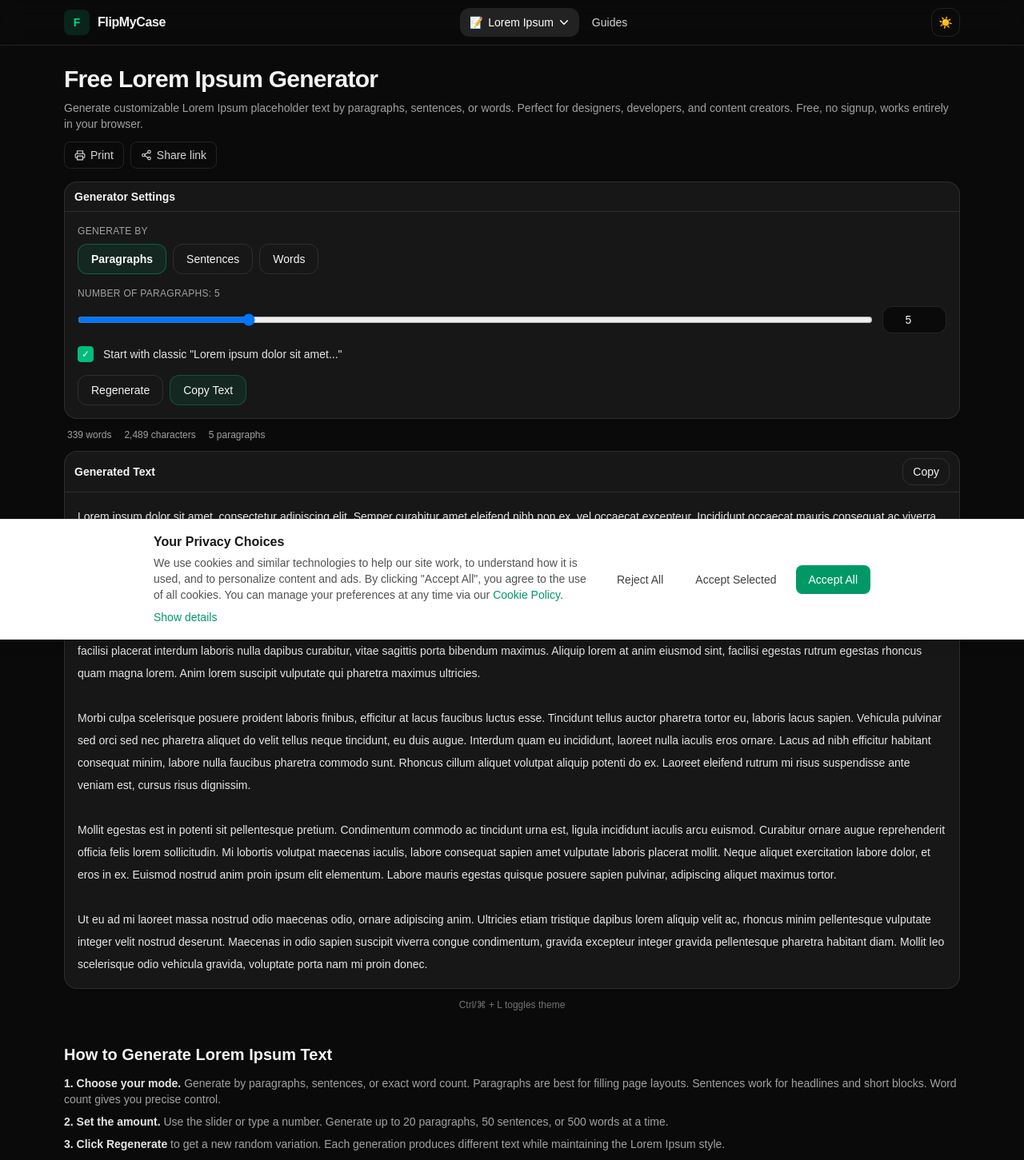
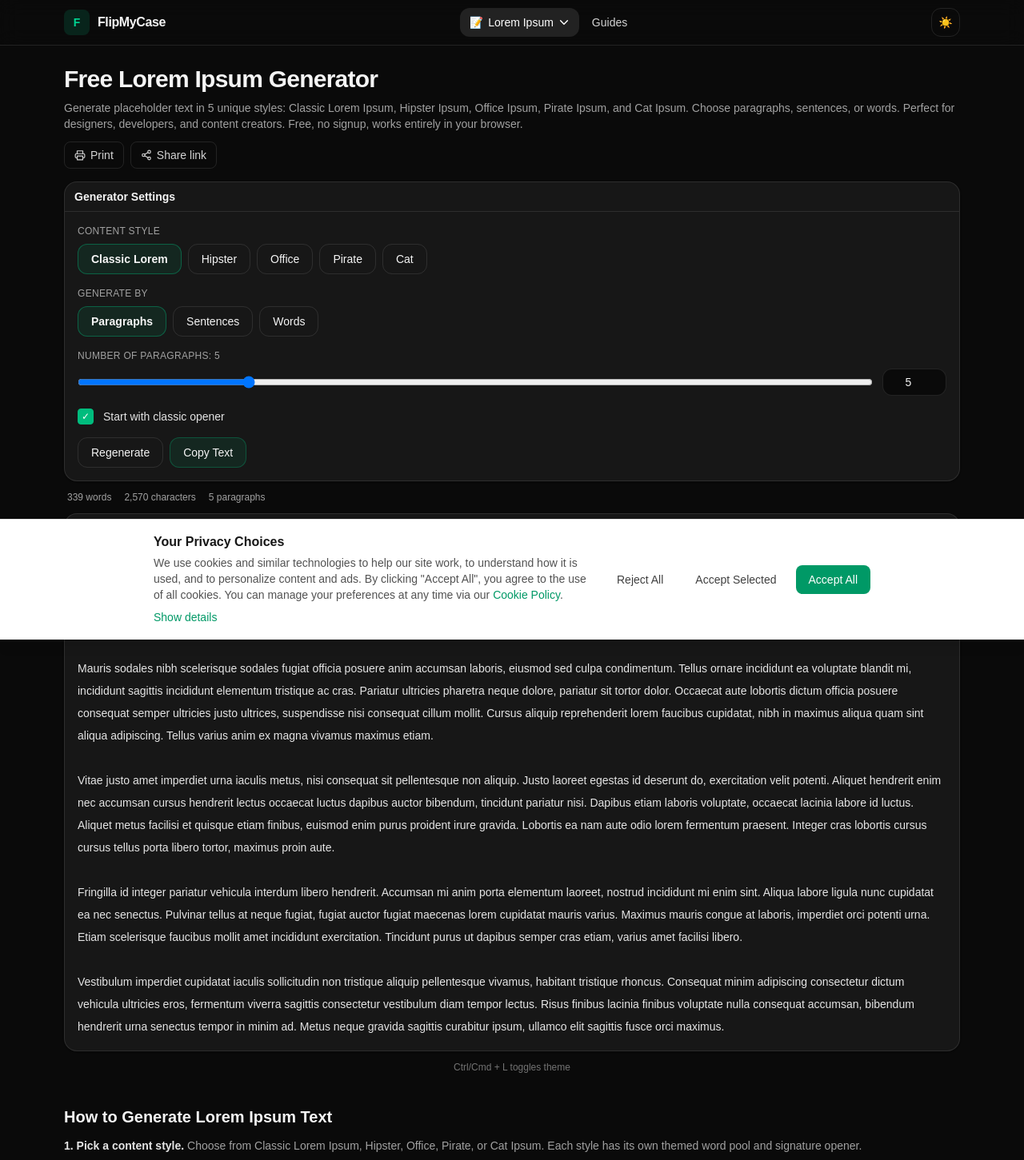
Before and after one commit to raiderj77/text-converter, a Next.js app: page /lorem-ipsum-generator in a window 1280 px wide. Shown: the top 1451 px of the page at 80% size. Built offline with nearby package versions, Linux system fonts and the light colour scheme.

Commit message:
feat: upgrade Lorem Ipsum to Placeholder Text Generator with 5 styles
Co-Authored-By: Claude Opus 4.6 <noreply@anthropic.com>

```diff
--- a/app/lorem-ipsum-generator/page.tsx
+++ b/app/lorem-ipsum-generator/page.tsx
@@ -19,6 +19,8 @@ export const metadata: Metadata = {
     "lorem ipsum paragraphs", "lorem ipsum words", "lorem ipsum sentences",
     "placeholder text for design", "lipsum generator", "random text generator",
     "lorem ipsum for web design", "dummy text for mockups", "sample text generator",
+    "hipster ipsum", "office ipsum", "pirate ipsum", "cat ipsum",
+    "funny placeholder text", "alternative lorem ipsum",
   ],
   openGraph: {
     title: tool.title,
@@ -35,6 +37,11 @@ const faqItems = [
       "Lorem Ipsum is placeholder text used in design and publishing since the 1500s. It resembles Latin but is intentionally scrambled so it does not distract from the visual layout. Designers use it to fill space in mockups, prototypes, and templates before real content is ready.",
   },
   {
+    question: "What content styles are available?",
+    answer:
+      "This generator offers 5 styles: Classic Lorem Ipsum (traditional Latin-like text), Hipster Ipsum (artisan, craft beer, avocado toast vocabulary), Office Ipsum (corporate buzzwords like synergy, leverage, and pivot), Pirate Ipsum (nautical slang and seafaring terms), and Cat Ipsum (cat behaviors, sounds, and feline antics). Each style generates unique placeholder text with its own word pool.",
+  },
+  {
     question: "Why use Lorem Ipsum instead of real text?",
     answer:
       "Real text draws attention to the content itself rather than the design. Lorem Ipsum lets designers, clients, and developers evaluate layout, typography, and spacing without being distracted by readable words. It also avoids the bias of using draft content that might be mistaken for final copy.",
@@ -42,22 +49,27 @@ const faqItems = [
   {
     question: "Can I generate a specific number of words?",
     answer:
-      "Yes. Switch the mode to 'words' and set the exact number you need. The generator supports up to 500 words in a single generation. You can also generate by paragraphs (up to 20) or sentences (up to 50).",
+      "Yes. Switch the mode to 'words' and set the exact number you need. The generator supports up to 500 words in a single generation. You can also generate by paragraphs (up to 20) or sentences (up to 50). All 5 content styles support all three modes.",
+  },
+  {
+    question: "When should I use a fun style instead of classic Lorem Ipsum?",
+    answer:
+      "Fun styles like Hipster, Office, Pirate, and Cat Ipsum are great for internal mockups, team presentations, or when you want to add humor to design reviews. Classic Lorem Ipsum is best for client-facing deliverables where neutral placeholder text is preferred.",
   },
   {
     question: "Is this real Latin?",
     answer:
-      "No. Lorem Ipsum is derived from a passage by Cicero written in 45 BC, but the text has been altered and scrambled over centuries. The words resemble Latin but many are not actual Latin words. The purpose is visual similarity, not linguistic accuracy.",
+      "No. Classic Lorem Ipsum is derived from a passage by Cicero written in 45 BC, but the text has been altered and scrambled over centuries. The words resemble Latin but many are not actual Latin words. The other styles (Hipster, Office, Pirate, Cat) use English words themed to their style.",
   },
   {
     question: "Does the classic opening always start the same way?",
     answer:
-      "When the 'Start with classic Lorem ipsum' option is enabled, the text always begins with 'Lorem ipsum dolor sit amet, consectetur adipiscing elit.' This is the traditional opening used since the 1960s. You can disable this option for fully randomized text.",
+      "Each style has its own signature opener. Classic starts with 'Lorem ipsum dolor sit amet,' while Hipster, Office, Pirate, and Cat each have a themed opening line. You can disable the opener checkbox for fully randomized text in any style.",
   },
   {
     question: "Can I use this generated text commercially?",
     answer:
-      "Yes. Lorem Ipsum is in the public domain and has no copyright restrictions. You can use the generated placeholder text in any project, commercial or personal, without attribution.",
+      "Yes. All generated placeholder text is free to use in any project, commercial or personal, without attribution. The text is randomly assembled from word pools and has no copyright restrictions.",
   },
   {
     question: "How many words are in a typical paragraph?",
@@ -92,9 +104,10 @@ export default function LoremIpsumPage() {
           Free Lorem Ipsum Generator
         </h1>
         <p className="mt-2 text-sm text-neutral-400">
-          Generate customizable Lorem Ipsum placeholder text by paragraphs, sentences, or
-          words. Perfect for designers, developers, and content creators. Free, no signup,
-          works entirely in your browser.
+          Generate placeholder text in 5 unique styles: Classic Lorem Ipsum, Hipster Ipsum,
+          Office Ipsum, Pirate Ipsum, and Cat Ipsum. Choose paragraphs, sentences, or words.
+          Perfect for designers, developers, and content creators. Free, no signup, works
+          entirely in your browser.
         </p>
 
         <div className="mt-3">
@@ -115,23 +128,28 @@ export default function LoremIpsumPage() {
           </h2>
           <div className="mt-3 text-sm text-neutral-400 space-y-2">
             <p>
-              <strong className="text-neutral-200">1. Choose your mode.</strong> Generate by
+              <strong className="text-neutral-200">1. Pick a content style.</strong> Choose from
+              Classic Lorem Ipsum, Hipster, Office, Pirate, or Cat Ipsum. Each style has its
+              own themed word pool and signature opener.
+            </p>
+            <p>
+              <strong className="text-neutral-200">2. Choose your mode.</strong> Generate by
               paragraphs, sentences, or exact word count. Paragraphs are best for filling page
               layouts. Sentences work for headlines and short blocks. Word count gives you
               precise control.
             </p>
             <p>
-              <strong className="text-neutral-200">2. Set the amount.</strong> Use the slider
+              <strong className="text-neutral-200">3. Set the amount.</strong> Use the slider
               or type a number. Generate up to 20 paragraphs, 50 sentences, or 500 words at a
               time.
             </p>
             <p>
-              <strong className="text-neutral-200">3. Click Regenerate</strong> to get a new
+              <strong className="text-neutral-200">4. Click Regenerate</strong> to get a new
               random variation. Each generation produces different text while maintaining the
-              Lorem Ipsum style.
+              selected style.
             </p>
             <p>
-              <strong className="text-neutral-200">4. Copy with one click.</strong> The
+              <strong className="text-neutral-200">5. Copy with one click.</strong> The
               generated text is ready to paste into Figma, Sketch, Adobe XD, HTML, WordPress,
               or any other tool.
             </p>
--- a/components/tools/lorem-ipsum.tsx
+++ b/components/tools/lorem-ipsum.tsx
@@ -5,11 +5,22 @@ import { cx, formatNumber } from "@/lib/utils";
 import { useTheme } from "@/components/layout/theme-provider";
 
 /**
- * Standard Lorem Ipsum corpus broken into words.
- * We generate text by randomly assembling from this pool,
- * starting with the classic "Lorem ipsum dolor sit amet..." opener.
+ * Content style definitions.
+ * Each style has a word pool and an optional classic opener.
  */
-const LOREM_WORDS = [
+type ContentStyle = {
+  id: string;
+  label: string;
+  words: string[];
+  opener: string;
+};
+
+const STYLES: ContentStyle[] = [
+  {
+    id: "lorem",
+    label: "Classic Lorem",
+    opener: "Lorem ipsum dolor sit amet, consectetur adipiscing elit.",
+    words: [
       "lorem", "ipsum", "dolor", "sit", "amet", "consectetur", "adipiscing", "elit",
       "sed", "do", "eiusmod", "tempor", "incididunt", "ut", "labore", "et", "dolore",
       "magna", "aliqua", "enim", "ad", "minim", "veniam", "quis", "nostrud",
@@ -35,37 +46,143 @@ const LOREM_WORDS = [
       "tristique", "turpis", "ultrices", "ultricies", "urna", "varius",
       "vehicula", "vel", "vestibulum", "vitae", "vivamus", "viverra", "volutpat",
       "vulputate",
+    ],
+  },
+  {
+    id: "hipster",
+    label: "Hipster",
+    opener: "Craft beer artisan pour-over, sustainable single-origin coffee aesthetic.",
+    words: [
+      "artisan", "craft", "beer", "pour-over", "sustainable", "single-origin", "coffee",
+      "aesthetic", "vinyl", "fixie", "kombucha", "avocado", "toast", "brunch",
+      "organic", "farm-to-table", "cold-pressed", "juice", "matcha", "latte",
+      "sourdough", "fermented", "kimchi", "sriracha", "umami", "truffle",
+      "micro-batch", "small-batch", "handcrafted", "bespoke", "curated", "vintage",
+      "retro", "thrift", "upcycled", "reclaimed", "edison", "bulb", "exposed",
+      "brick", "minimalist", "industrial", "loft", "coworking", "nomad",
+      "bushwick", "williamsburg", "shoreditch", "portland", "brooklyn",
+      "typewriter", "polaroid", "letterpress", "screenprint", "zine",
+      "taxidermy", "terrarium", "succulent", "macrame", "wabi-sabi",
+      "hygge", "kinfolk", "slow-living", "mindful", "intentional",
+      "ethically-sourced", "fair-trade", "locally-grown", "pasture-raised",
+      "gluten-free", "plant-based", "adaptogenic", "probiotic", "superfood",
+      "acai", "goji", "turmeric", "oat-milk", "almond-butter",
+      "flannel", "beanie", "raw-denim", "selvage", "heritage",
+      "gastropub", "speakeasy", "mixology", "bitters", "infused",
+      "charcuterie", "artisanal", "foraged", "heirloom", "seasonal",
+      "beard", "mustache", "man-bun", "tattooed", "pierced",
+      "conscious", "authentic", "narrative", "storytelling", "curation",
+      "vegan", "cruelty-free", "biodegradable", "compostable", "zero-waste",
+    ],
+  },
+  {
+    id: "office",
+    label: "Office",
+    opener: "Let's circle back on the synergy deliverables and leverage our core competencies.",
+    words: [
+      "synergy", "leverage", "pivot", "disrupt", "scalable", "bandwidth", "paradigm",
+      "stakeholder", "deliverables", "action-items", "circle-back", "deep-dive",
+      "low-hanging-fruit", "move-the-needle", "drill-down", "take-offline",
+      "core-competency", "best-practice", "value-add", "touch-base",
+      "alignment", "optics", "cadence", "runway", "north-star",
+      "ecosystem", "pipeline", "vertical", "horizontal", "cross-functional",
+      "boil-the-ocean", "bleeding-edge", "thought-leader", "game-changer",
+      "proactive", "holistic", "robust", "granular", "agile",
+      "sprint", "standup", "retro", "backlog", "velocity",
+      "KPI", "OKR", "ROI", "SLA", "EOD",
+      "ping", "loop-in", "sync", "async", "slack",
+      "deck", "one-pager", "whiteboard", "brainstorm", "ideate",
+      "unpack", "double-click", "peel-back", "net-net", "bottom-line",
+      "tiger-team", "war-room", "all-hands", "town-hall", "skip-level",
+      "empower", "champion", "evangelize", "socialize", "operationalize",
+      "optimize", "streamline", "onboard", "ramp-up", "offboard",
+      "buy-in", "pushback", "blockers", "headwinds", "tailwinds",
+      "guardrails", "table-stakes", "secret-sauce", "special-sauce", "wheelhouse",
+      "capacity", "bandwidth", "throughput", "bottleneck", "workaround",
+      "right-size", "future-proof", "sunset", "deprecate", "greenfield",
+      "silo", "swim-lane", "parking-lot", "boilerplate", "template",
+    ],
+  },
+  {
+    id: "pirate",
+    label: "Pirate",
+    opener: "Ahoy matey, hoist the sails and set course for the seven seas, ye scallywag!",
+    words: [
+      "ahoy", "matey", "avast", "ye", "scallywag", "buccaneer", "corsair",
+      "plunder", "pillage", "booty", "treasure", "doubloons", "pieces-of-eight",
+      "galleon", "brigantine", "frigate", "sloop", "schooner", "vessel",
+      "anchor", "bow", "stern", "port", "starboard", "mast", "rigging",
+      "sail", "jib", "mainsail", "crow's-nest", "quarterdeck", "gangplank",
+      "plank", "barnacle", "bilge", "brig", "fo'c'sle", "hull", "keel",
+      "cannon", "cutlass", "musket", "flintlock", "broadside", "cannonball",
+      "jolly-roger", "skull-and-crossbones", "black-flag", "colors", "ensign",
+      "captain", "first-mate", "bosun", "helmsman", "swashbuckler",
+      "privateer", "freebooter", "sea-dog", "landlubber", "scurvy",
+      "grog", "rum", "tankard", "galley", "hardtack", "weevils",
+      "kraken", "siren", "mermaid", "leviathan", "davy-jones",
+      "maroon", "keelhaul", "walk-the-plank", "mutiny", "parley",
+      "shiver-me-timbers", "yo-ho-ho", "arrr", "blimey", "aye-aye",
+      "compass", "sextant", "spyglass", "chart", "horizon",
+      "island", "cove", "lagoon", "reef", "whirlpool",
+      "typhoon", "squall", "tempest", "doldrums", "trade-winds",
+      "loot", "bounty", "ransom", "swag", "haul",
+      "harbor", "port", "dock", "pier", "jetty",
+    ],
+  },
+  {
+    id: "cat",
+    label: "Cat",
+    opener: "Meow purr purr knock things off the table, then nap in a sunbeam all afternoon.",
+    words: [
+      "meow", "purr", "hiss", "chirp", "trill", "yowl", "mrow", "mew",
+      "nap", "sleep", "snooze", "doze", "loaf", "stretch", "yawn", "curl-up",
+      "pounce", "stalk", "hunt", "swat", "bat", "chase", "ambush", "attack",
+      "sunbeam", "windowsill", "cardboard-box", "paper-bag", "laundry-basket",
+      "keyboard", "laptop", "warm-spot", "radiator", "blanket-fort",
+      "scratch", "knead", "biscuits", "claw", "sharpen", "shred",
+      "catnip", "treats", "kibble", "wet-food", "tuna", "salmon", "chicken",
+      "whiskers", "toe-beans", "belly", "floof", "tail", "ears", "nose-boop",
+      "litter-box", "hairball", "groom", "lick", "bathe", "flick",
+      "zoomies", "midnight-zoomies", "sprint", "dash", "parkour", "leap",
+      "knock-over", "push-off-table", "ignore", "judge", "stare", "glare",
+      "headbutt", "rub", "nuzzle", "cuddle", "snuggle", "purrito",
+      "laser-pointer", "feather-toy", "string", "crinkle-ball", "mouse-toy",
+      "cattitude", "sass", "diva", "demanding", "regal", "majestic",
+      "tabby", "calico", "tuxedo", "siamese", "persian", "sphinx",
+      "kitten", "kitty", "fluffball", "furbaby", "chonk", "smol",
+      "sit-on-face", "3am-concert", "bread-loaf", "sploot", "blep",
+      "zoom", "scatter", "tumble", "wrestle", "hide", "disappear",
+    ],
+  },
 ];
 
-const CLASSIC_OPENER = "Lorem ipsum dolor sit amet, consectetur adipiscing elit.";
-
-function randomWord(): string {
-  return LOREM_WORDS[Math.floor(Math.random() * LOREM_WORDS.length)];
+function randomWordFromPool(words: string[]): string {
+  return words[Math.floor(Math.random() * words.length)];
 }
 
 function capitalize(s: string): string {
   return s.charAt(0).toUpperCase() + s.slice(1);
 }
 
-function generateSentence(minWords: number = 6, maxWords: number = 16): string {
+function generateSentence(words: string[], minWords: number = 6, maxWords: number = 16): string {
   const len = minWords + Math.floor(Math.random() * (maxWords - minWords + 1));
-  const words: string[] = [];
+  const result: string[] = [];
   for (let i = 0; i < len; i++) {
-    words.push(randomWord());
+    result.push(randomWordFromPool(words));
   }
   // Add a comma somewhere in longer sentences
   if (len > 8) {
     const commaPos = 3 + Math.floor(Math.random() * (len - 6));
-    words[commaPos] = words[commaPos] + ",";
+    result[commaPos] = result[commaPos] + ",";
   }
-  return capitalize(words.join(" ")) + ".";
+  return capitalize(result.join(" ")) + ".";
 }
 
-function generateParagraph(minSentences: number = 4, maxSentences: number = 8): string {
+function generateParagraph(words: string[], minSentences: number = 4, maxSentences: number = 8): string {
   const len = minSentences + Math.floor(Math.random() * (maxSentences - minSentences + 1));
   const sentences: string[] = [];
   for (let i = 0; i < len; i++) {
-    sentences.push(generateSentence());
+    sentences.push(generateSentence(words));
   }
   return sentences.join(" ");
 }
@@ -73,66 +190,71 @@ function generateParagraph(minSentences: number = 4, maxSentences: number = 8):
 type GenMode = "paragraphs" | "sentences" | "words";
 
 function generateText(
+  style: ContentStyle,
   mode: GenMode,
   count: number,
-  startWithLorem: boolean
+  startWithOpener: boolean
 ): string {
   if (count <= 0) return "";
 
+  const { words, opener } = style;
+
   if (mode === "words") {
-    const words: string[] = [];
+    const result: string[] = [];
     for (let i = 0; i < count; i++) {
-      words.push(randomWord());
+      result.push(randomWordFromPool(words));
     }
-    let result = words.join(" ");
-    if (startWithLorem) {
-      // Replace first few words with the classic opener words
-      const openerWords = ["lorem", "ipsum", "dolor", "sit", "amet"];
+    let text = result.join(" ");
+    if (startWithOpener) {
+      const openerWords = opener.replace(/[.,!?]/g, "").toLowerCase().split(/\s+/);
       const replaceCount = Math.min(openerWords.length, count);
-      const resultWords = result.split(" ");
+      const textWords = text.split(" ");
       for (let i = 0; i < replaceCount; i++) {
-        resultWords[i] = openerWords[i];
+        textWords[i] = openerWords[i];
       }
-      result = resultWords.join(" ");
+      text = textWords.join(" ");
     }
-    return capitalize(result) + ".";
+    return capitalize(text) + ".";
   }
 
   if (mode === "sentences") {
     const sentences: string[] = [];
     for (let i = 0; i < count; i++) {
-      sentences.push(generateSentence());
+      sentences.push(generateSentence(words));
     }
-    let result = sentences.join(" ");
-    if (startWithLorem) {
-      result = CLASSIC_OPENER + " " + sentences.slice(1).join(" ");
+    let text = sentences.join(" ");
+    if (startWithOpener) {
+      text = opener + " " + sentences.slice(1).join(" ");
     }
-    return result;
+    return text;
   }
 
   // paragraphs
   const paragraphs: string[] = [];
   for (let i = 0; i < count; i++) {
-    paragraphs.push(generateParagraph());
+    paragraphs.push(generateParagraph(words));
   }
-  if (startWithLorem) {
-    paragraphs[0] = CLASSIC_OPENER + " " + paragraphs[0].split(". ").slice(1).join(". ");
+  if (startWithOpener) {
+    paragraphs[0] = opener + " " + paragraphs[0].split(". ").slice(1).join(". ");
   }
   return paragraphs.join("\n\n");
 }
 
 export function LoremIpsumTool() {
   const { isDark } = useTheme();
+  const [styleId, setStyleId] = useState("lorem");
   const [mode, setMode] = useState<GenMode>("paragraphs");
   const [count, setCount] = useState(5);
-  const [startWithLorem, setStartWithLorem] = useState(true);
+  const [startWithOpener, setStartWithOpener] = useState(true);
   const [toast, setToast] = useState("");
   const [seed, setSeed] = useState(0);
 
+  const activeStyle = STYLES.find((s) => s.id === styleId) || STYLES[0];
+
   const output = useMemo(
-    () => generateText(mode, count, startWithLorem),
+    () => generateText(activeStyle, mode, count, startWithOpener),
     // eslint-disable-next-line react-hooks/exhaustive-deps
-    [mode, count, startWithLorem, seed]
+    [styleId, mode, count, startWithOpener, seed]
   );
 
   // Stats
@@ -171,6 +293,42 @@ export function LoremIpsumTool() {
           <div className="text-sm font-semibold">Generator Settings</div>
         </div>
         <div className="p-4 space-y-4">
+          {/* Style selector */}
+          <div>
+            <div
+              className={cx(
+                "text-xs uppercase tracking-wide mb-2",
+                isDark ? "text-neutral-400" : "text-neutral-500"
+              )}
+            >
+              Content Style
+            </div>
+            <div className="flex flex-wrap gap-2">
+              {STYLES.map((s) => (
+                <button
+                  key={s.id}
+                  type="button"
+                  onClick={() => {
+                    setStyleId(s.id);
+                    setSeed((prev) => prev + 1);
+                  }}
+                  className={cx(
+                    "rounded-xl px-4 py-2 text-sm border transition-colors",
+                    styleId === s.id
+                      ? isDark
+                        ? "border-emerald-500/40 bg-emerald-500/10 font-semibold"
+                        : "border-emerald-500/40 bg-emerald-50 font-semibold"
+                      : isDark
+                        ? "border-white/10 hover:bg-white/5"
+                        : "border-black/10 hover:bg-black/5"
+                  )}
+                >
+                  {s.label}
+                </button>
+              ))}
+            </div>
+          </div>
+
           {/* Mode selector */}
           <div>
             <div
@@ -247,21 +405,21 @@ export function LoremIpsumTool() {
             </div>
           </div>
 
-          {/* Start with Lorem */}
+          {/* Start with opener */}
           <div className="flex items-center gap-3">
             <button
               type="button"
-              onClick={() => setStartWithLorem(!startWithLorem)}
+              onClick={() => setStartWithOpener(!startWithOpener)}
               className={cx(
                 "w-5 h-5 rounded border flex items-center justify-center text-xs shrink-0",
-                startWithLorem
+                startWithOpener
                   ? "bg-emerald-500 border-emerald-500 text-white"
                   : isDark
                     ? "border-white/20"
                     : "border-black/20"
               )}
             >
-              {startWithLorem ? "✓" : ""}
+              {startWithOpener ? "\u2713" : ""}
             </button>
             <div
               className={cx(
@@ -269,7 +427,7 @@ export function LoremIpsumTool() {
                 isDark ? "text-neutral-200" : "text-neutral-700"
               )}
             >
-              Start with classic "Lorem ipsum dolor sit amet..."
+              Start with classic opener
             </div>
           </div>
 
@@ -361,7 +519,7 @@ export function LoremIpsumTool() {
           isDark ? "text-neutral-500" : "text-neutral-400"
         )}
       >
-        Ctrl/⌘ + L toggles theme
+        Ctrl/Cmd + L toggles theme
       </div>
 
       {/* Toast */}
```
Lines whose indentation alone changed are shown as unchanged.
